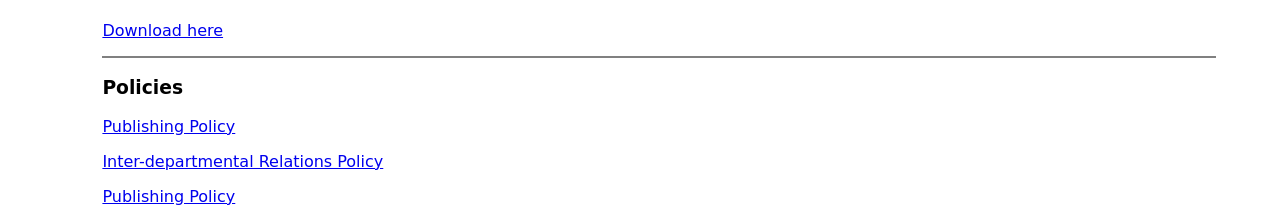
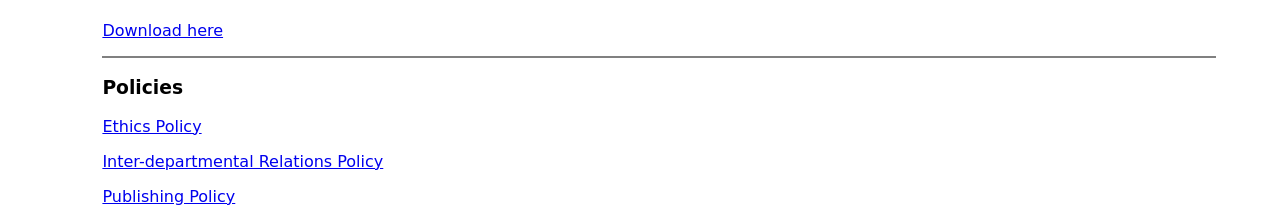
Before and after one commit to imsresearch/ims-website, a React (Vite) app: page /pubdep in a window 1280 px wide. Shown: the part 1505-1712 px from the top of the page. Built offline with nearby package versions, Linux system fonts and the light colour scheme.

Commit message:
Update publishing-dept.jsx

```diff
--- a/src/pages/pubdep/publishing-dept.jsx
+++ b/src/pages/pubdep/publishing-dept.jsx
@@ -124,7 +124,7 @@ export default function PubDep() {
                     <h3>
                         Policies
                     </h3>
-                    <p><a href="/database/non-published/pubdep/ethics.pdf">Publishing Policy</a></p>
+                    <p><a href="/database/non-published/pubdep/ethics.pdf">Ethics Policy</a></p>
                     <p><a href="/database/non-published/pubdep/inter-departmental.pdf">Inter-departmental Relations Policy</a></p>
                     <p><a href="/database/non-published/pubdep/publishing.pdf">Publishing Policy</a></p>
                     <p><a href="/database/non-published/pubdep/staff-activity.pdf">Staff Activity Requirements Policy</a></p>
```
